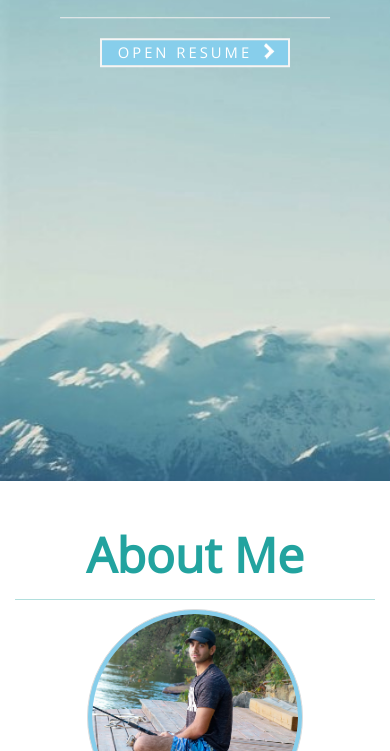
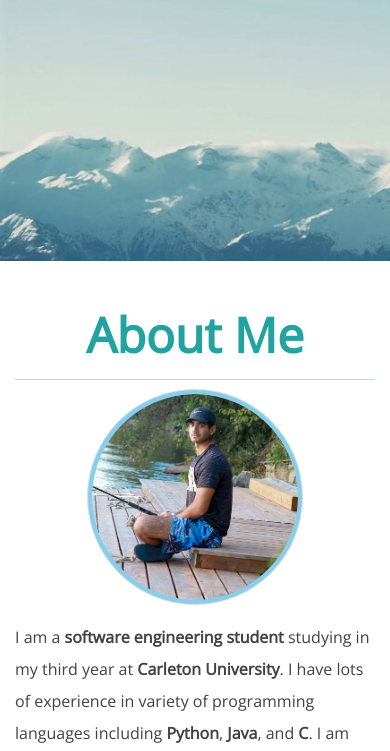
Before and after one commit to Anthony-Massaad/Anthony-Massaad.github.io, a plain HTML site: page index.html in a window 390 px wide. Shown: the part 469-1220 px from the top of the page. Drawn offline with nearby package versions, Linux system fonts and the light colour scheme; files whose address does not match are found by name.

Commit message:
second last update

```diff
--- a/styles/media.css
+++ b/styles/media.css
@@ -20,7 +20,7 @@
     header{
         height: auto;
         min-height: auto;
-        padding: 475px 15px;
+        padding: 365px 15px;
     }
 }
 
```
